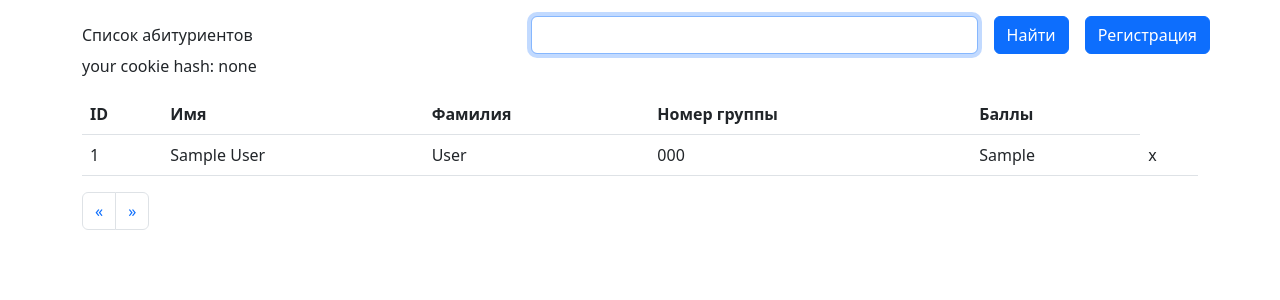
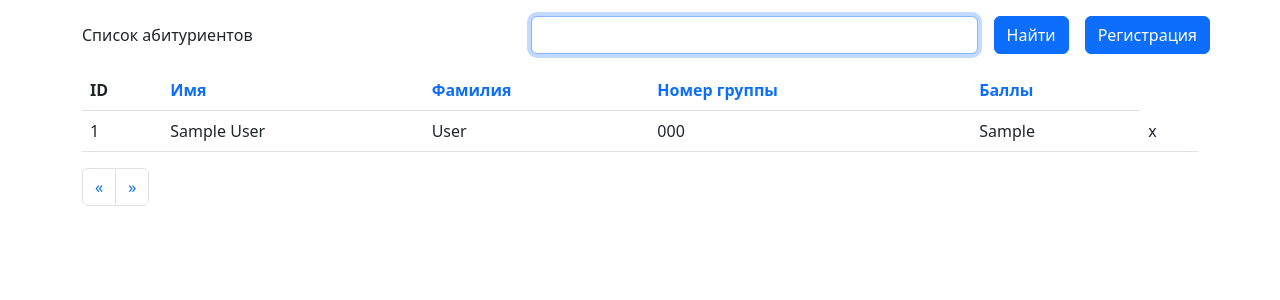
Before and after one commit to gzippedfrog/students-list-php, a PHP site: page /index.php in a window 1280 px wide. Shown: the top 300 px of the page. Run offline with PHP 8.4, Linux system fonts and the light colour scheme; tables that the repository leaves empty or names only in its code hold one stand-in row (values such as "Sample post").

Commit message:
implemented sorting

```diff
--- a/public/index.php
+++ b/public/index.php
@@ -3,12 +3,14 @@ require __DIR__ . '/../src/init.php';
 
 $page = intval($_GET['page'] ?? 1);
 $perPage = intval($_GET['perPage'] ?? 10);
+$sortColumn = $_GET['sortColumn'] ?? 'points';
+$sortOrder = $_GET['sortOrder'] ?? 'desc';
 $cookie_hash = $_COOKIE['student_hash'] ?? null;
 
 $arr = [];
 
 try {
-    $students = $studentsGateway->getAllStudents($page, $perPage);
+    $students = $studentsGateway->getAllStudents($page, $perPage, $sortColumn, $sortOrder);
 } catch (PDOException $e) {
     if ($e->errorInfo[0] === '42S02') {
         $studentsGateway->createTable();
@@ -21,7 +23,12 @@ try {
 
 $totalStudents = $studentsGateway->countStudents();
 
-$pager = new Pager($totalStudents, $perPage, 'index.php?page={page}&perPage={perPage}');
+$pager = new Pager($totalStudents, $perPage, 'index.php?page={page}&perPage={perPage}&sortColumn={sortColumn}&sortOrder={sortOrder}');
 $pages = $pager->getTotalPages();
 
+$sortByNameLink = $pager->getLinkForPage($page, $perPage, 'name', $sortOrder);
+$sortBySurnameLink = $pager->getLinkForPage($page, $perPage, 'surname', $sortOrder);
+$sortByGroupNumberLink = $pager->getLinkForPage($page, $perPage, 'group_number', $sortOrder);
+$sortByPointsLink = $pager->getLinkForPage($page, $perPage, 'points', $sortOrder);
+
 require __DIR__ . '/../templates/list.phtml';
--- a/src/Pager.php
+++ b/src/Pager.php
@@ -18,10 +18,12 @@ class Pager
         return ceil($this->totalRecords / $this->recordsPerPage);
     }
 
-    public function getLinkForPage($page, $perPage)
+    public function getLinkForPage($page, $perPage, $sortColumn, $sortOrder)
     {
         $link = str_replace("{page}", $page, $this->linkTemplate);
         $link = str_replace("{perPage}", $perPage, $link);
+        $link = str_replace("{sortColumn}", $sortColumn, $link);
+        $link = str_replace("{sortOrder}", $sortOrder, $link);
 
         return $link;
     }
--- a/src/StudentsGateway.php
+++ b/src/StudentsGateway.php
@@ -23,9 +23,20 @@ class StudentsGateway
         $this->pdo->query($sql);
     }
 
-    public function getAllStudents($page, $perPage)
+    public function getAllStudents($page = 1, $perPage = 10, $sortColumn = null, $sortOrder = null)
     {
-        $stmt = $this->pdo->prepare('SELECT * FROM students LIMIT :limit OFFSET :offset');
+        if (!in_array(strtolower($sortColumn), ['name', 'surname', 'group_number', 'points'])) {
+            $sortColumn = 'points';
+        }
+
+        if (!in_array(strtolower($sortOrder), ['asc', 'desc'])) {
+            $sortOrder = 'desc';
+        }
+
+        $sql = "SELECT * FROM students ORDER BY $sortColumn $sortOrder LIMIT :limit OFFSET :offset";
+
+        $stmt = $this->pdo->prepare($sql);
+
         $stmt->execute([
             'limit' => $perPage,
             'offset' => ($page - 1) * $perPage
--- a/templates/list.phtml
+++ b/templates/list.phtml
@@ -1,6 +1,11 @@
 <!DOCTYPE html>
 
 <meta charset="utf-8">
+<style>
+    a {
+        text-decoration: none !important;
+    }
+</style>
 <link href="https://cdn.jsdelivr.net/npm/bootstrap@5.2.2/dist/css/bootstrap.min.css" rel="stylesheet"
       integrity="sha384-Zenh87qX5JnK2Jl0vWa8Ck2rdkQ2Bzep5IDxbcnCeuOxjzrPF/et3URy9Bv1WTRi" crossorigin="anonymous">
 
@@ -13,18 +18,13 @@
            class="col-auto ms-3 btn btn-primary"><?= isset($cookie_hash) ? "Изменить данные" : "Регистрация" ?></a>
     </div>
 
-
-    <p>
-        your cookie hash: <?= $cookie_hash ?? 'none' ?>
-    </p>
-
     <table class="table mt-3">
         <thead>
         <th>ID</th>
-        <th>Имя</th>
-        <th>Фамилия</th>
-        <th>Номер группы</th>
-        <th>Баллы</th>
+        <th><a href="<?= $sortByNameLink ?>">Имя</a></th>
+        <th><a href="<?= $sortBySurnameLink ?>">Фамилия</a></th>
+        <th><a href="<?= $sortByGroupNumberLink ?>">Номер группы</a></th>
+        <th><a href="<?= $sortByPointsLink ?>">Баллы</a></th>
         </thead>
         <tbody>
         <?php if (isset($students)): ?>
@@ -61,7 +61,7 @@
     <nav>
         <ul class="pagination">
             <li class="page-item">
-                <a class="page-link" href="<?= $pager->getLinkForPage($page - 1, $perPage) ?>">
+                <a class="page-link" href="<?= $pager->getLinkForPage($page - 1, $perPage, $sortColumn, $sortOrder) ?>">
                     <span>&laquo;</span>
                 </a>
             </li>
@@ -69,13 +69,14 @@
             <?php if ($pages > 1) : ?>
                 <?php for ($i = 1; $i <= $pages; $i++) : ?>
                     <li class="page-item <?= ($i === $page) ? 'active' : '' ?>">
-                        <a class="page-link" href="<?= $pager->getLinkForPage($i, $perPage) ?>"><?= $i ?></a>
+                        <a class="page-link"
+                           href="<?= $pager->getLinkForPage($i, $perPage, $sortColumn, $sortOrder) ?>"><?= $i ?></a>
                     </li>
                 <?php endfor ?>
             <?php endif ?>
 
             <li class="page-item">
-                <a class="page-link" href="<?= $pager->getLinkForPage($page + 1, $perPage) ?>">
+                <a class="page-link" href="<?= $pager->getLinkForPage($page + 1, $perPage, $sortColumn, $sortOrder) ?>">
                     <span>&raquo;</span>
                 </a>
             </li>
```
